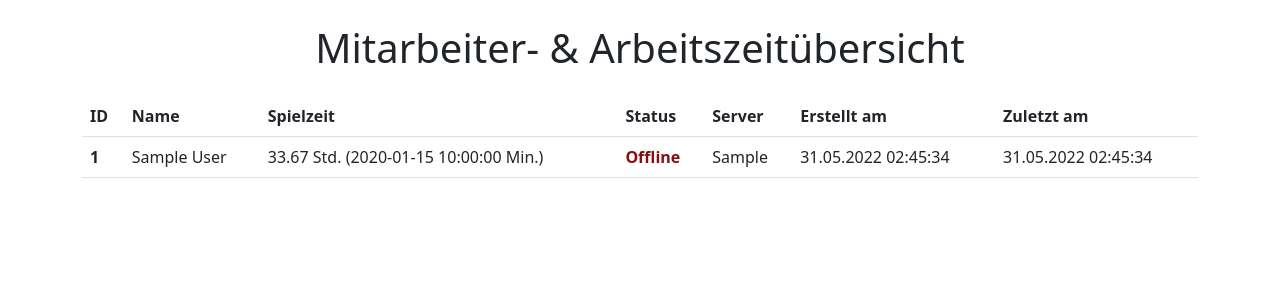
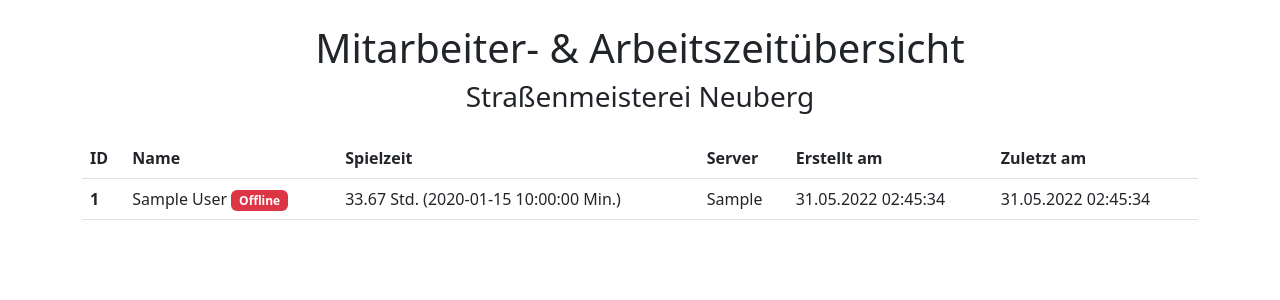
Before and after one commit to itshypax/stm-panel, a PHP site: page /meisterei.php in a window 1280 px wide. Shown: the top 300 px of the page. Run offline with PHP 8.4, Linux system fonts and the light colour scheme; tables that the repository leaves empty or names only in its code hold one stand-in row (values such as "Sample post"); data that the repository does not hold is empty.

Commit message:
status is now a badge

```diff
--- a/assets/css/own.css
+++ b/assets/css/own.css
@@ -7,13 +7,3 @@
 #unfinished-alert {
     --bs-alert-margin-bottom: 0;
 }
-
-td.on {
-    color: #0f470f;
-    font-weight: bold;
-}
-
-td.off {
-    color: #880f0f;
-    font-weight: bold;
-}
--- a/meisterei.php
+++ b/meisterei.php
@@ -10,7 +10,10 @@
     <link rel="stylesheet" href="assets/css/own.css">
 </head>
 <body>
-    <h1 class="text-center my-4">Mitarbeiter- & Arbeitszeitübersicht</h1>
+  <div class="my-4">
+    <h1 class="text-center">Mitarbeiter- & Arbeitszeitübersicht</h1>
+    <h3 class="text-center">Straßenmeisterei Neuberg</h3>
+    </div>
 
     <div class="container">
 
@@ -37,7 +40,6 @@ $query = mysqli_query($dbconnect, "SELECT * FROM UserPlaytimes")
       <th scope="col">ID</th>
       <th scope="col">Name</th>
       <th scope="col">Spielzeit</th>
-      <th scope="col">Status</th>
       <th scope="col">Server</th>
       <th scope="col">Erstellt am</th>
       <th scope="col">Zuletzt am</th>
@@ -53,10 +55,8 @@ while ($row = mysqli_fetch_array($query)) {
 
     if ($row['online'] == 1) {
         $onlineSt = "Online";
-        $onlineCl = "on";
     } else {
         $onlineSt = "Offline";
-        $onlineCl = "off";
     }
 
     if ($row['server'] == "") {
@@ -68,12 +68,17 @@ while ($row = mysqli_fetch_array($query)) {
     $crAt = new DateTime($row['createdAt']);
     $upAt = new DateTime($row['updatedAt']);
 
+    if ($onlineSt == "Online") {
+      $OnlineBdg = '<span class="badge text-bg-success">Online</span>';
+    } else {
+      $OnlineBdg = '<span class="badge text-bg-danger">Offline</span>';
+    }
+
 	echo
 		"<tr>
 		    <th scope=''row'>{$row['id']}</th>
-            <td>{$row['name']}</td>
+            <td>{$row['name']} {$OnlineBdg}</td>
             <td>{$playtimeH} Std. ({$row['playtime']} Min.)</td>
-            <td class='{$onlineCl}'>{$onlineSt}</td>
             <td>{$serverSt}</td>
             <td>{$crAt->format('d.m.Y H:i:s')}</td>
             <td>{$upAt->format('d.m.Y H:i:s')}</td>
```
